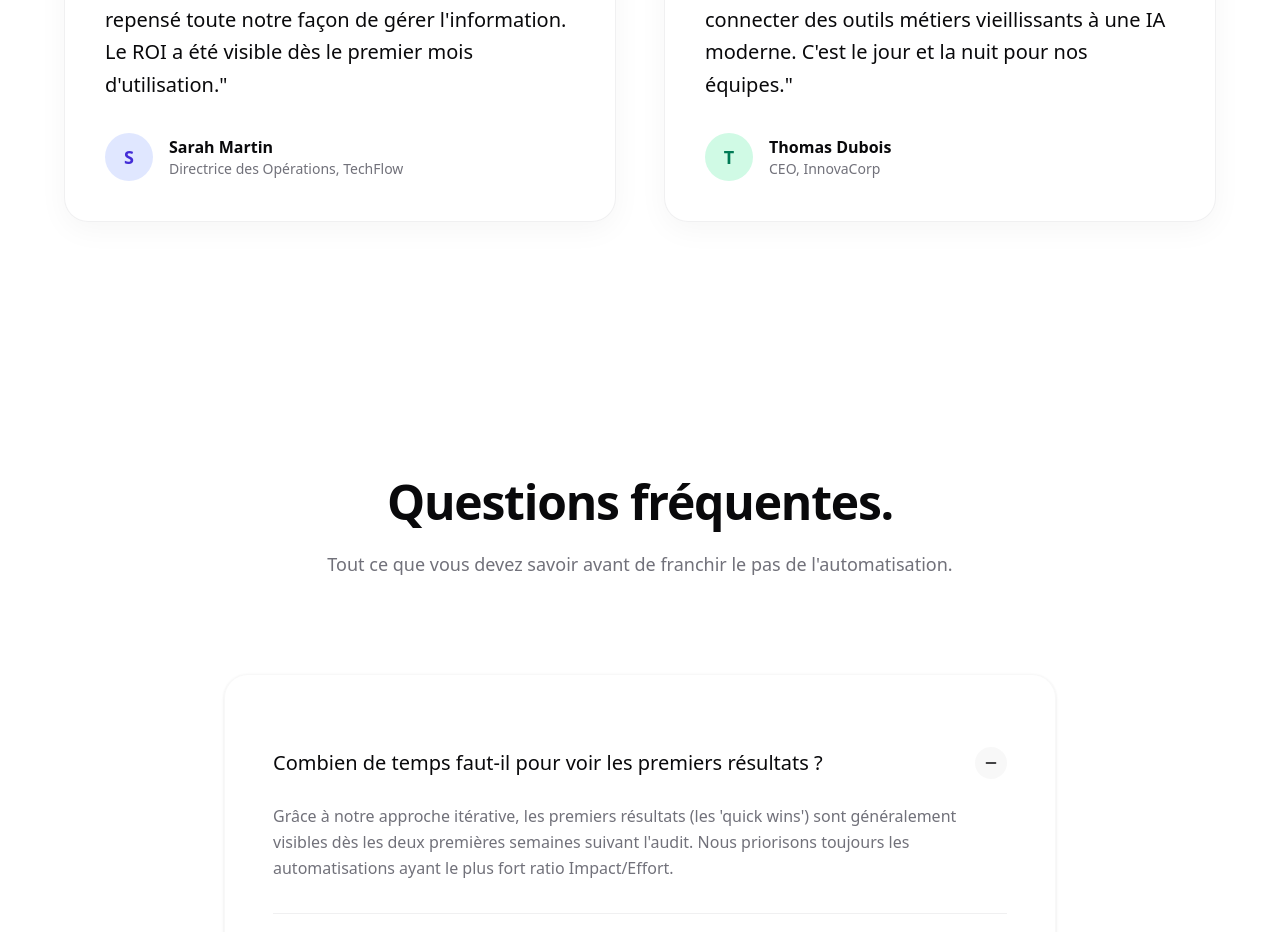
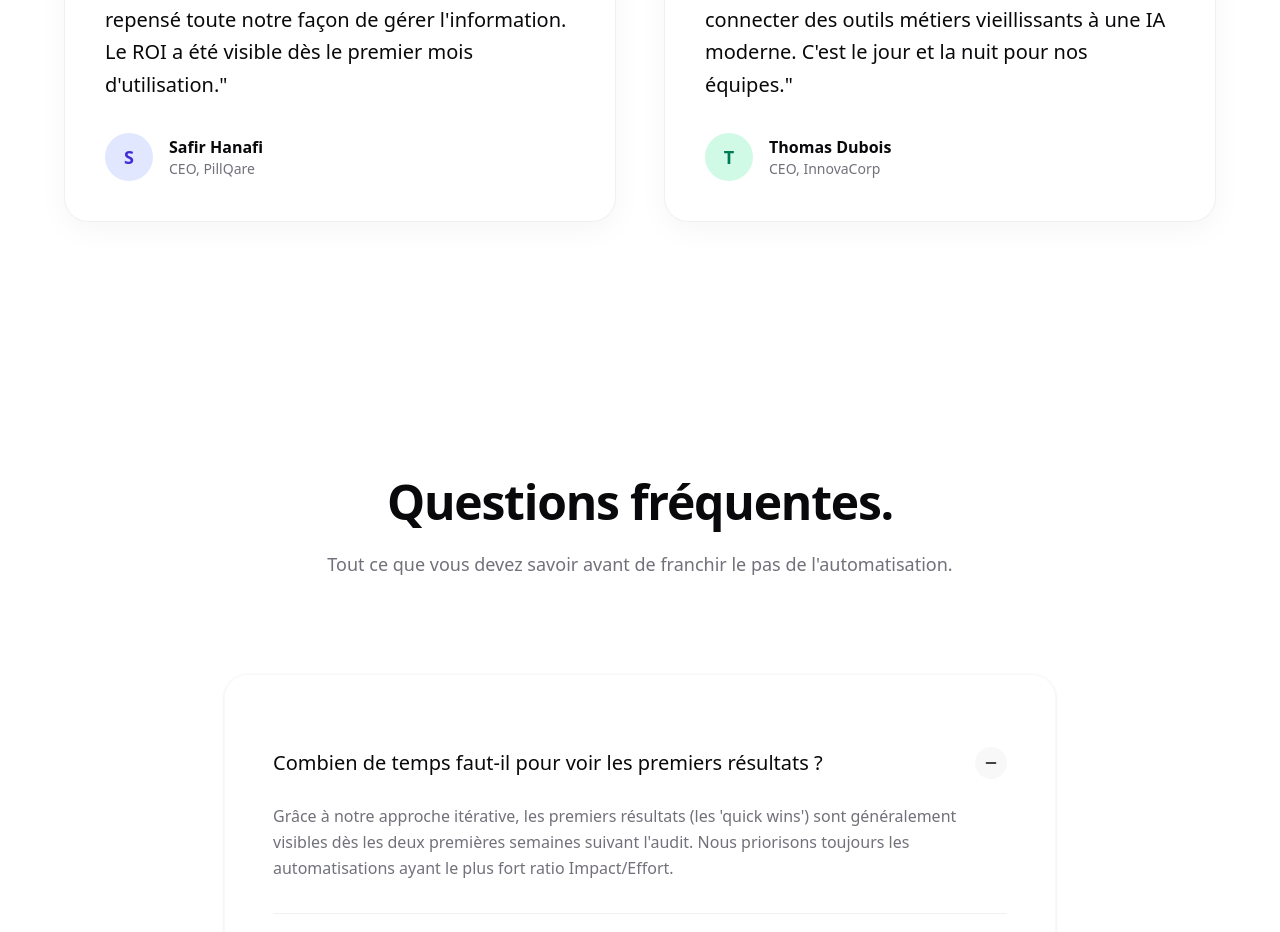
Before and after one commit to magentyagency-ops/Nira.consulting, a Next.js app: page / in a window 1280 px wide. Shown: the part 7360-8292 px from the top of the page. Built offline with nearby package versions, Linux system fonts and the light colour scheme.

Commit message:
feat: update testimonial author to Safir Hanafi

```diff
--- a/src/components/sections/SocialProof.tsx
+++ b/src/components/sections/SocialProof.tsx
@@ -53,8 +53,8 @@ const metrics = [
 const testimonials = [
     {
         quote: "Nira n'a pas seulement déployé un outil, ils ont repensé toute notre façon de gérer l'information. Le ROI a été visible dès le premier mois d'utilisation.",
-        author: "Sarah Martin",
-        role: "Directrice des Opérations, TechFlow",
+        author: "Safir Hanafi",
+        role: "CEO, PillQare",
         avatar: "bg-indigo-100 text-indigo-700"
     },
     {
```
